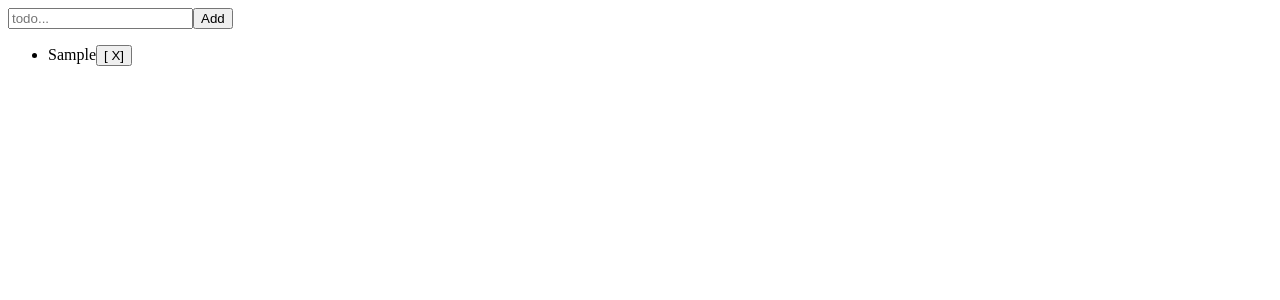
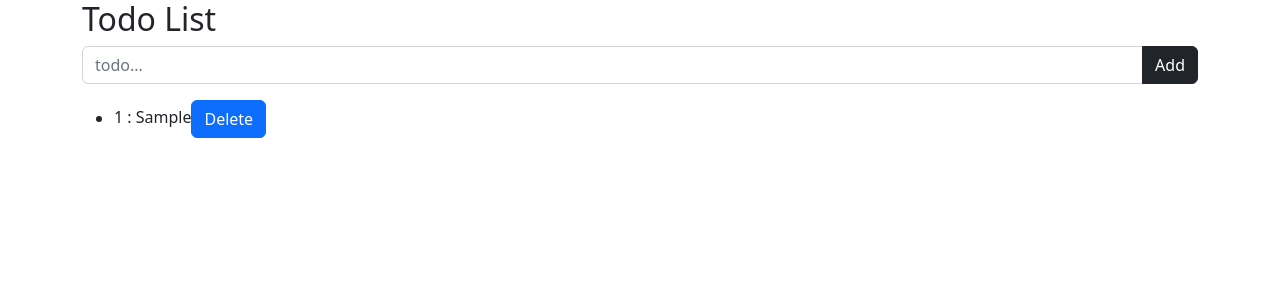
Before and after one commit to RodrigoFdz01/Simple-todoList-React, a React (Create React App) app: page / in a window 1280 px wide. Both pictures are taken after typing "Sample" into the empty fields and a click on the button "Add". Shown: the top 300 px of the page. Built offline with nearby package versions, Linux system fonts and the light colour scheme.

Commit message:
some styles .

```diff
--- a/public/index.html
+++ b/public/index.html
@@ -20,7 +20,9 @@
       work correctly both with client-side routing and a non-root public URL.
       Learn how to configure a non-root public URL by running `npm run build`.
     -->
-	<title>React App</title>
+  <title>React App</title>
+  <!-- CSS only -->
+<link href="https://cdn.jsdelivr.net/npm/bootstrap@5.2.0-beta1/dist/css/bootstrap.min.css" rel="stylesheet" integrity="sha384-0evHe/X+R7YkIZDRvuzKMRqM+OrBnVFBL6DOitfPri4tjfHxaWutUpFmBp4vmVor" crossorigin="anonymous">
 </head>
 
 <body>
--- a/src/TodoList.jsx
+++ b/src/TodoList.jsx
@@ -29,22 +29,33 @@
   };
 
   return (
-    <div>
+    <div className="container">
+      <h2>Todo List</h2>
       <form onSubmit={handleSubmit}>
+        <div class="input-group mb-3">
           <input
+            class="form-control"
             name="text"
             value={textInput}
             type="text"
             placeholder="todo..."
             onChange={handleChange}
           />
-        <button>Add</button>
-
+          <button className="btn btn-dark" type="submit">
+            Add
+          </button>
+        </div>
         <ul>
           {tarea.map((e, index) => (
             <li key={index}>
+              <span>{index + 1} : </span>
               {e}
-              <button onClick={() => deleteTarea(index)}>[ X]</button>
+              <button
+                className="btn btn-primary"
+                onClick={() => deleteTarea(index)}
+              >
+                Delete
+              </button>
             </li>
           ))}
         </ul>
```
Lines whose indentation alone changed are shown as unchanged.
